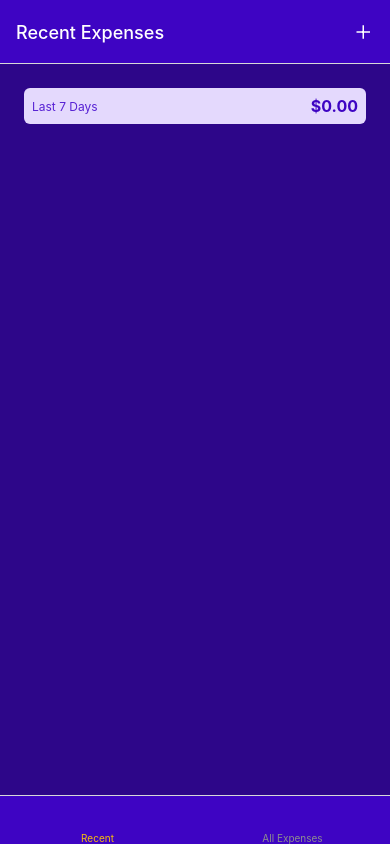
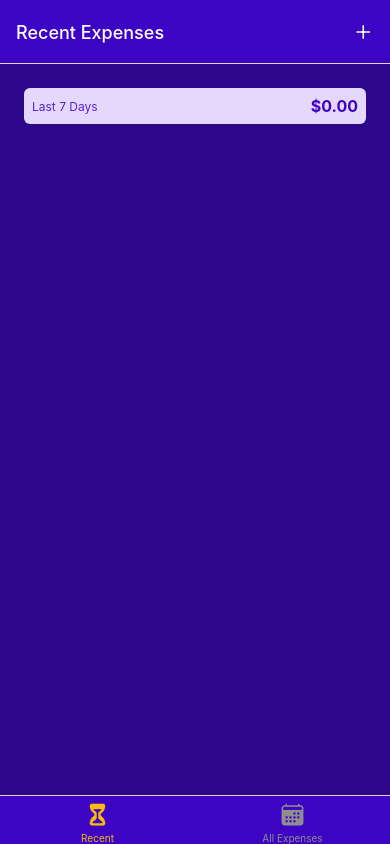
Before and after one commit to omerokumus1/ExpenseTrackerApp_ReactNative, a React Native app: screen / in a window 390 px wide. Built offline with nearby package versions, Linux system fonts and the light colour scheme.

Commit message:
icons fixed

```diff
--- a/App.js
+++ b/App.js
@@ -40,7 +40,7 @@ function ExpensesOverview() {
           title: 'Recent Expenses',
           tabBarLabel: 'Recent',
           tabBarIcon: ({ color, size }) => {
-            <Ionicons name="hourglass" color={color} size={size} />;
+            return <Ionicons name="hourglass" color={color} size={size} />;
           },
         }}
       />
@@ -51,7 +51,7 @@ function ExpensesOverview() {
           title: 'All Expenses',
           tabBarLabel: 'All Expenses',
           tabBarIcon: ({ color, size }) => {
-            <Ionicons name="calendar" color={color} size={size} />;
+            return <Ionicons name="calendar" color={color} size={size} />;
           },
         }}
       />
```
